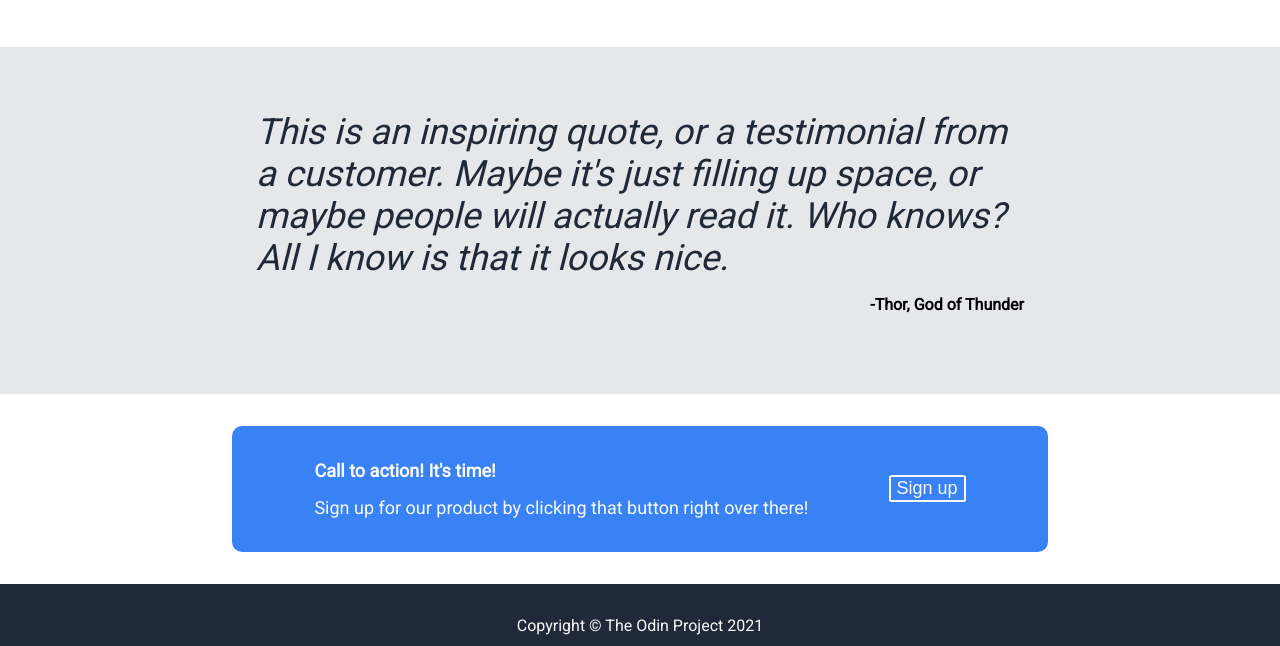
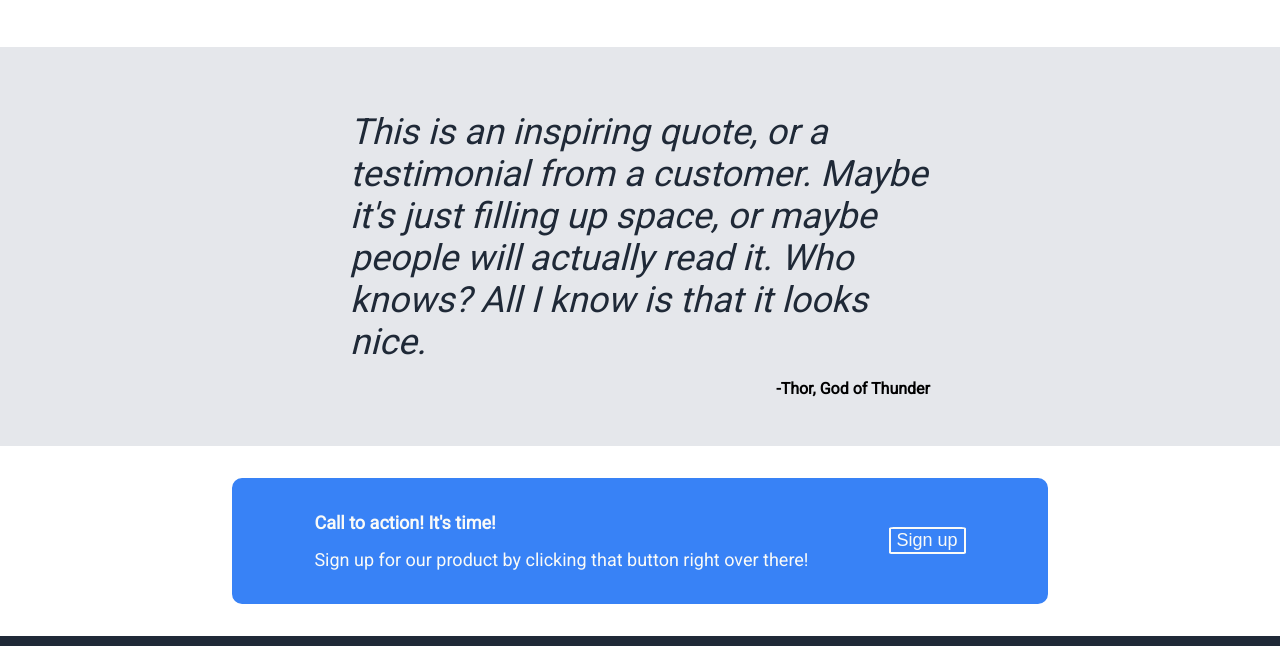
Before and after one commit to enibalo/Landing-Page, a plain HTML site: page index.html in a window 1280 px wide. Shown: the part 848-1494 px from the top of the page. Drawn offline with Linux system fonts and the light colour scheme.

Commit message:
Edit padding of quote section to make text more square-shaped

```diff
--- a/style.css
+++ b/style.css
@@ -119,7 +119,7 @@ button, .pop-up{
 
 .quote-banner{
     background-color:#E5E7EB;
-    padding: 64px 256px;
+    padding: 64px 350px 32px 350px;
     display:flex;
     flex-direction:column;
 }
```
